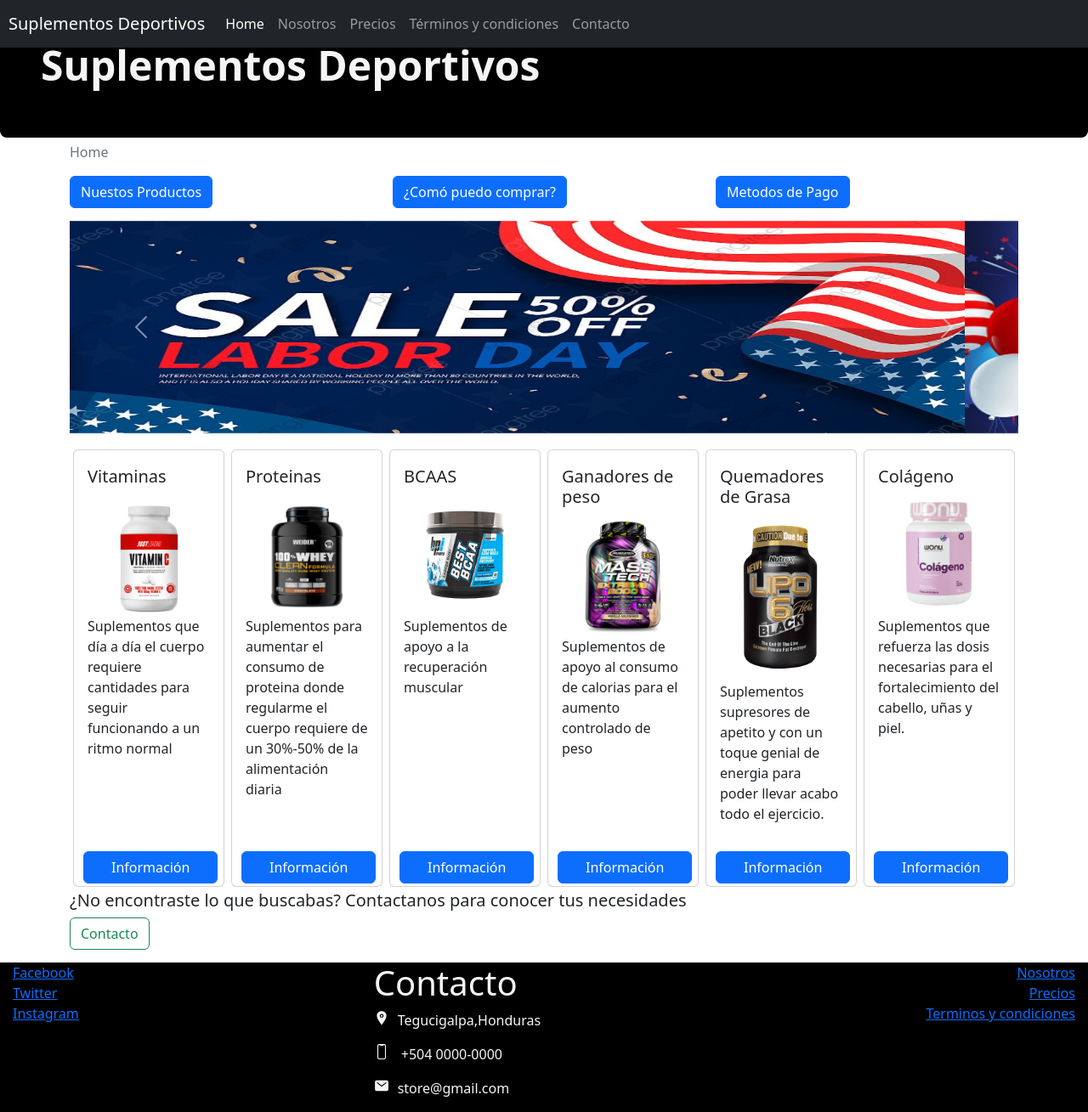
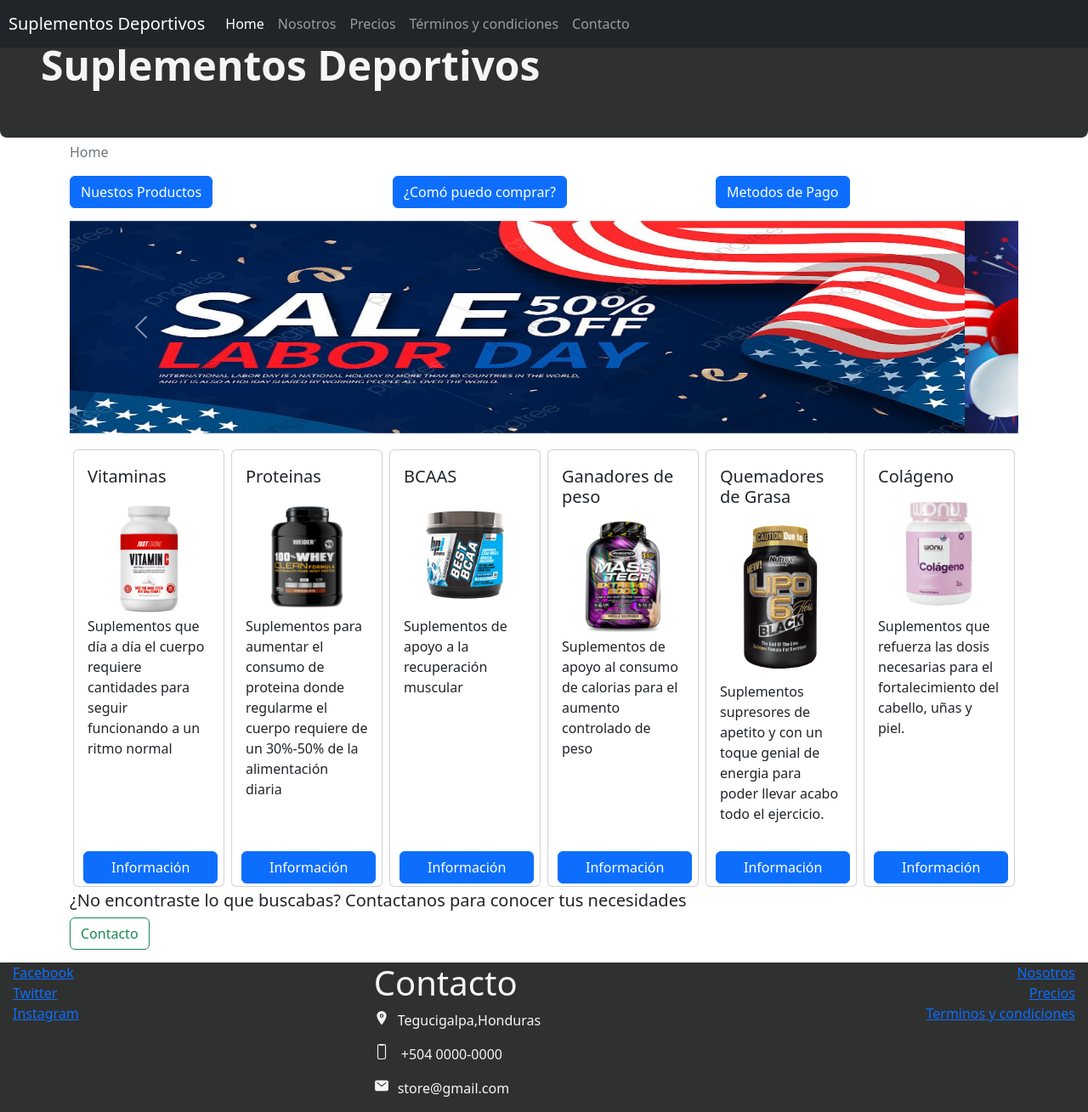
Before and after one commit to Stefcoca/Proyecto_bootstrap, a website: page index.html in a window 1280 px wide. Shown: the whole page at 85% size. Drawn offline with nearby package versions, Linux system fonts and the light colour scheme; files that its build step writes are made by us from their sources.

Commit message:
herramientas npm

```diff
--- a/css/style.scss
+++ b/css/style.scss
@@ -7,7 +7,7 @@ $whitesmoke: #fafbfc;
 }
 
 .jumbotrom {
-    background-color:black ;
+    background-color:#2f3030 ;
 color:whitesmoke;
 margin-bottom: 5px;
 margin-top: 30px;
@@ -15,7 +15,7 @@ margin-top: 30px;
 }
 
 footer {
-    background-color: black;
+    background-color: #2f3030;
     color: whitesmoke;
     margin-bottom: 0px;
     margin-top: 15px;
```
Also changed, not shown: package.json (+16 -2 lines), prices.html (+0 -1 lines), dist/about.html (added), dist/contact.html (added), dist/index.html (added), dist/prices.html (added), 1 other file.
